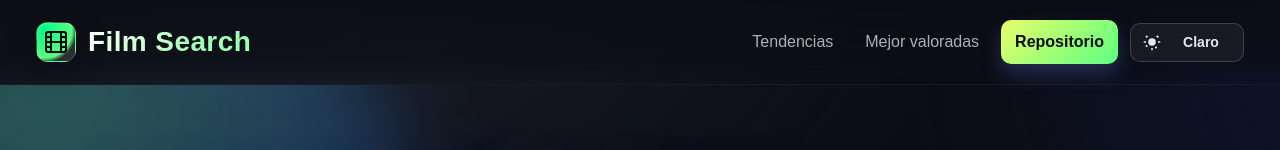
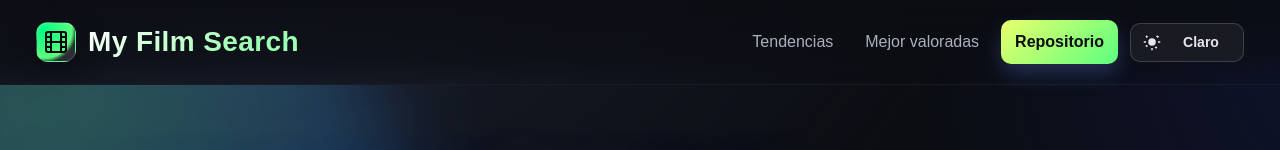
Before and after one commit to Frangersal/my-film-search, a React (Vite) app: page / in a window 1280 px wide. Shown: the top 150 px of the page. Built offline with nearby package versions, Linux system fonts and the light colour scheme; a web font is replaced by a local one.

Commit message:
Change the title in the header to My Film Search

```diff
--- a/src/components/Header.jsx
+++ b/src/components/Header.jsx
@@ -11,7 +11,7 @@
                     <div className="logo" aria-hidden="true">
                         <img src={movielogo} alt="" />
                     </div>
-                    <h1 className="brand-title">Film Search</h1>
+                    <h1 className="brand-title">My Film Search</h1>
                 </div>
 
                 <button
```
